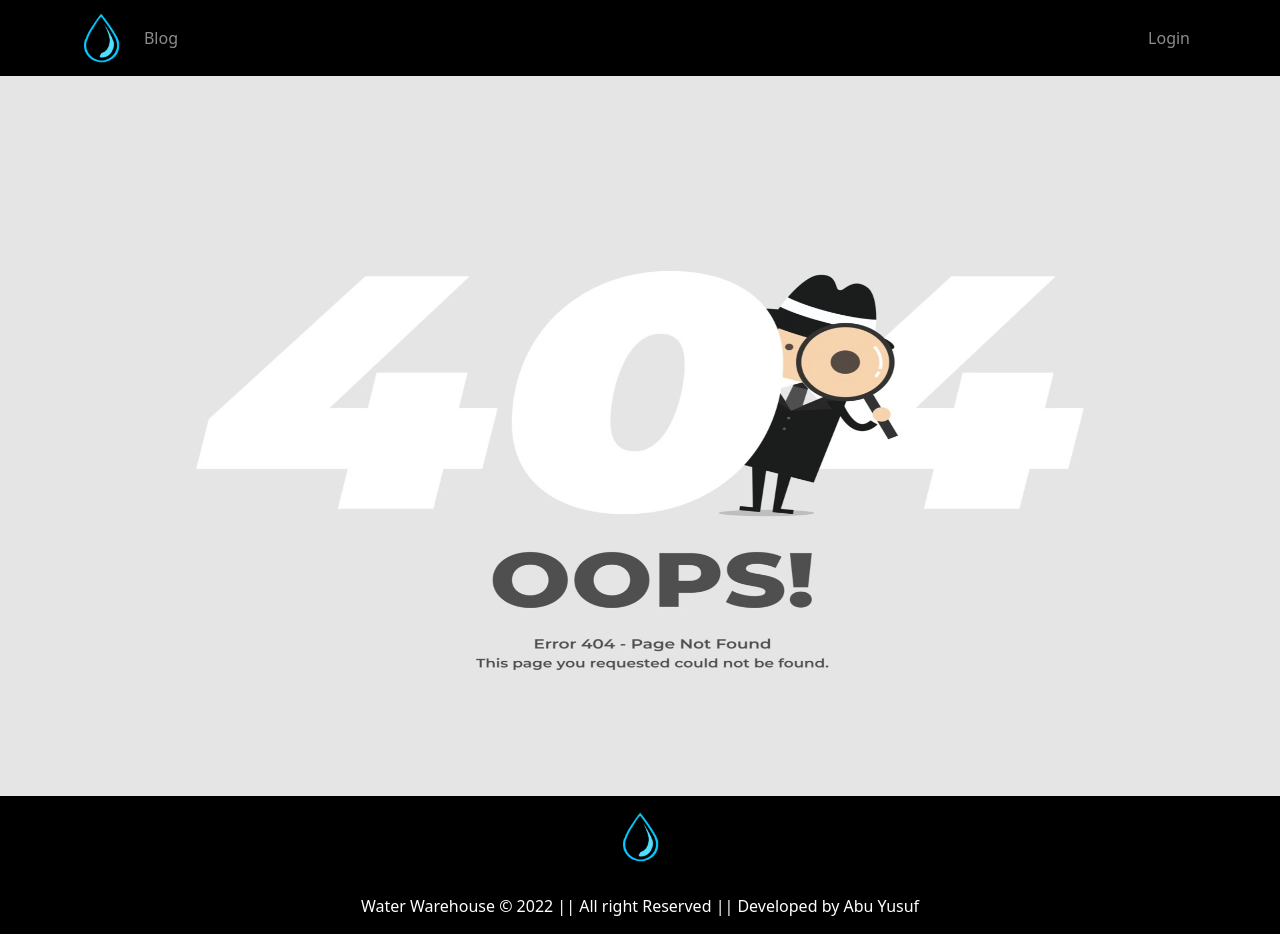
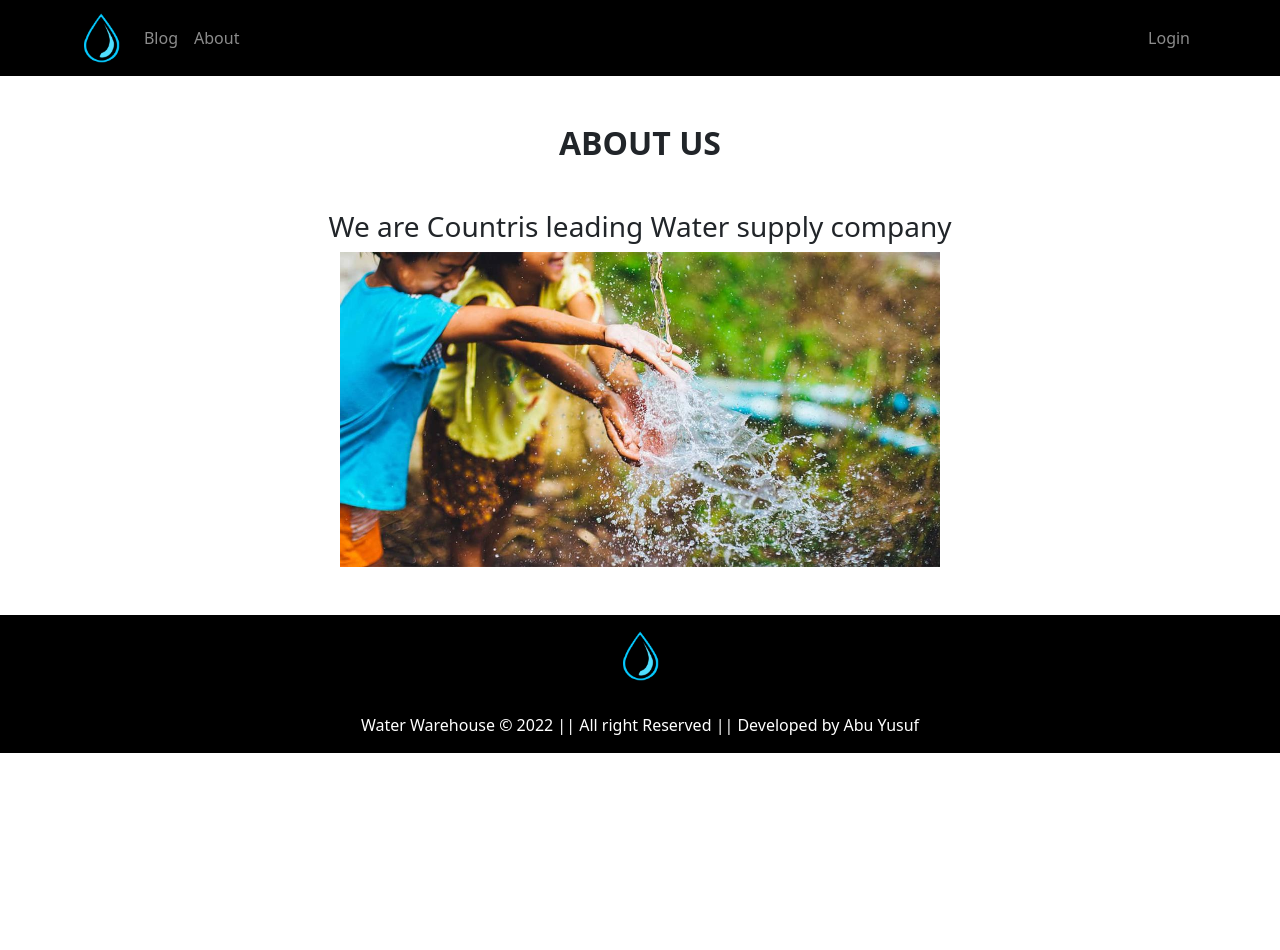
Before and after one commit to abyusuft/water-warehouse-client-side, a React (Create React App) app: page /about in a window 1280 px wide. After the commit the page ends 800 px from the top, so only its background shows below. Built offline with nearby package versions, Linux system fonts and the light colour scheme; no server answers.

Commit message:
about page added

```diff
--- a/src/App.js
+++ b/src/App.js
@@ -15,6 +15,7 @@ import ManageItems from './components/Pages/Items/ManageItems/ManageItems';
 import AddItem from './components/Pages/Items/AddItem/AddItem';
 import ItemDetails from './components/Pages/Items/ItemDetails/ItemDetails';
 import RequirAuth from './components/Shared/RequirAuth/RequirAuth';
+import About from './components/Pages/About/About';
 
 function App() {
   return (
@@ -27,6 +28,7 @@ function App() {
         <Route path='/blog' element={<Blog></Blog>}></Route>
         <Route path='/login' element={<EmailLogin></EmailLogin>}></Route>
         <Route path='/registar' element={<Registar></Registar>}></Route>
+        <Route path='/about' element={<About></About>}></Route>
 
         <Route path='/additem' element={
           <RequirAuth>
--- /dev/null
+++ b/src/components/Pages/About/About.js
@@ -0,0 +1,16 @@
+import React from 'react';
+import './About.css'
+import img from '../../../images/banner.jpg'
+
+const About = () => {
+    return (
+        <div >
+            <h2 className='m-5 fw-bolder text-uppercase'>About Us</h2>
+            <h3 className='mb-2'>We are Countris leading Water supply company</h3>
+            <img className='mb-5' src={img} style={{ maxHeight: '400px', height: "auto", width: '90%', maxWidth: '600px' }} alt="" />
+        </div>
+    );
+};
+
+
+export default About;
--- a/src/components/Shared/Header/Header.js
+++ b/src/components/Shared/Header/Header.js
@@ -21,6 +21,7 @@ const Header = () => {
                     <Navbar.Collapse id="responsive-navbar-nav">
                         <Nav className="me-auto">
                             <Nav.Link as={Link} to='/blog'>Blog</Nav.Link>
+                            <Nav.Link as={Link} to='/about'>About</Nav.Link>
                         </Nav>
                         <Nav>
                             {
```
Also changed, not shown: src/components/Pages/About/About.css (added).
